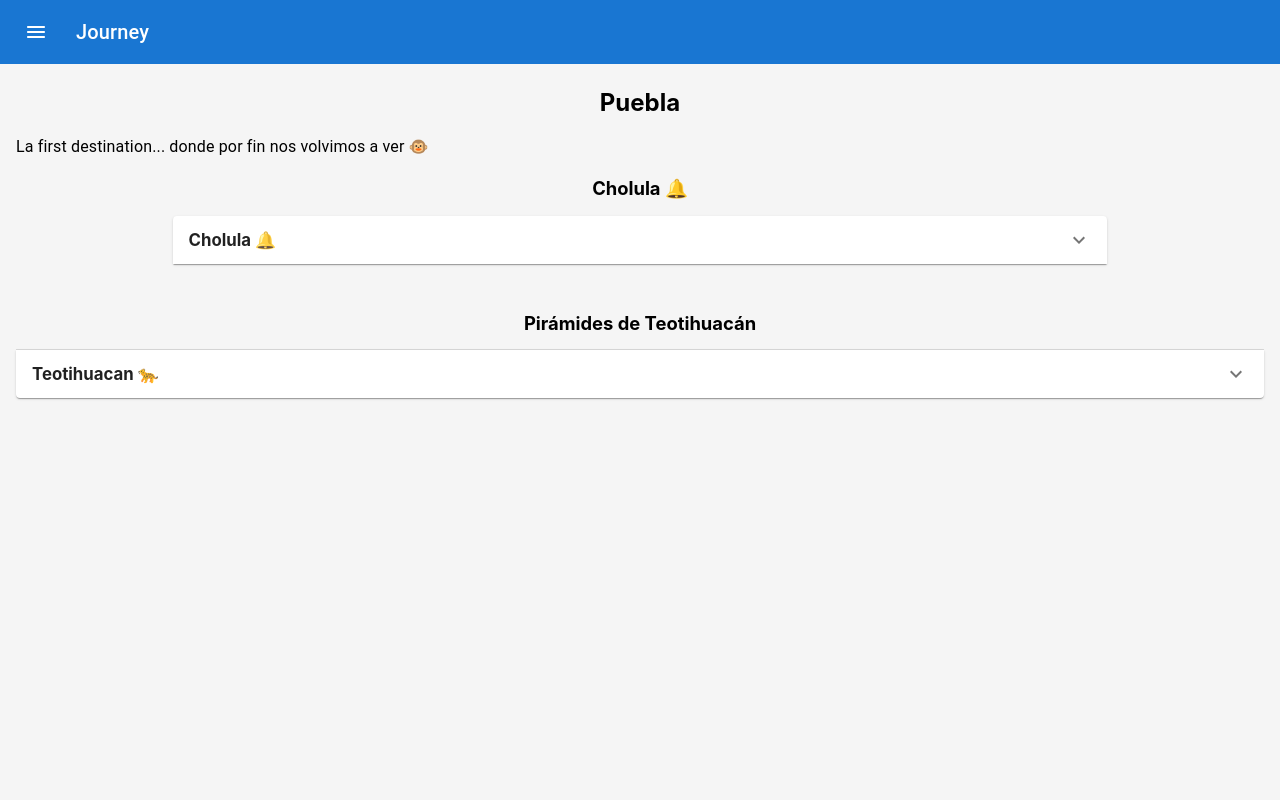
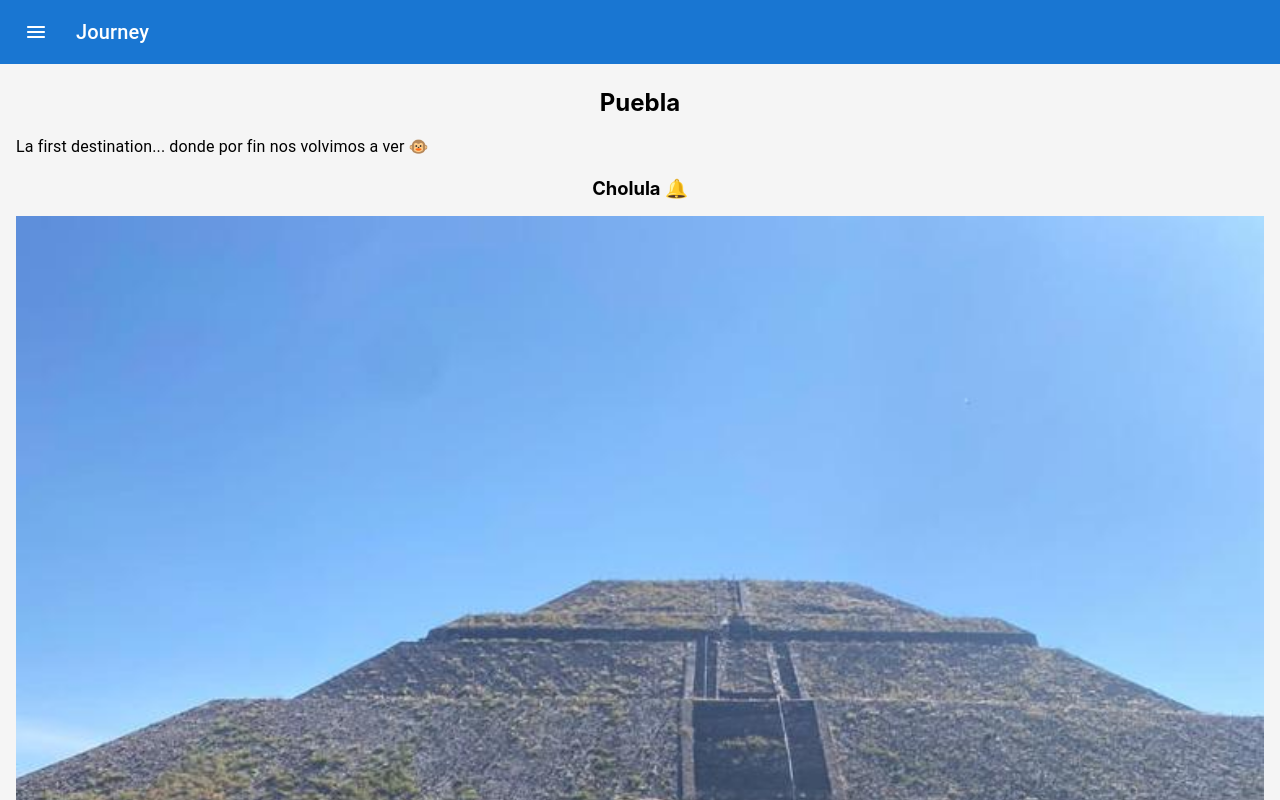
Before and after one commit to gerardramonp/journey, a React (Create React App) app: page /mexico/puebla in a window 1280 px wide. Shown: the top 800 px of the page. Built offline with nearby package versions, Linux system fonts and the light colour scheme; sample sign-in values are in the browser's storage.

Commit message:
recover pictures

```diff
--- a/src/pages/Mexico/MxPuebla.tsx
+++ b/src/pages/Mexico/MxPuebla.tsx
@@ -7,7 +7,7 @@ import {
   StyledPageTitle,
   StyledText,
 } from '../../components/StyledComponents';
-// import homePicture from '../../assets/photos/teotihuacan.jpeg';
+import homePicture from '../../assets/photos/teotihuacan.jpeg';
 import { AccordionSummary, AccordionDetails } from '@mui/material';
 import ExpandMoreIcon from '@mui/icons-material/ExpandMore';
 
@@ -22,7 +22,7 @@ const MxPuebla = () => {
 
       <StyledPageH3>Cholula 🔔</StyledPageH3>
 
-      {/* <StyledFullWidthImg src={homePicture} /> */}
+      <StyledFullWidthImg src={homePicture} />
       <StyledAccordion>
         <AccordionSummary
           expandIcon={<ExpandMoreIcon />}
@@ -46,7 +46,7 @@ const MxPuebla = () => {
 
       <StyledPageH3>Pirámides de Teotihuacán</StyledPageH3>
 
-      {/* <StyledFullWidthImg src={homePicture} /> */}
+      <StyledFullWidthImg src={homePicture} />
       <StyledAccordion>
         <AccordionSummary
           expandIcon={<ExpandMoreIcon />}
```
